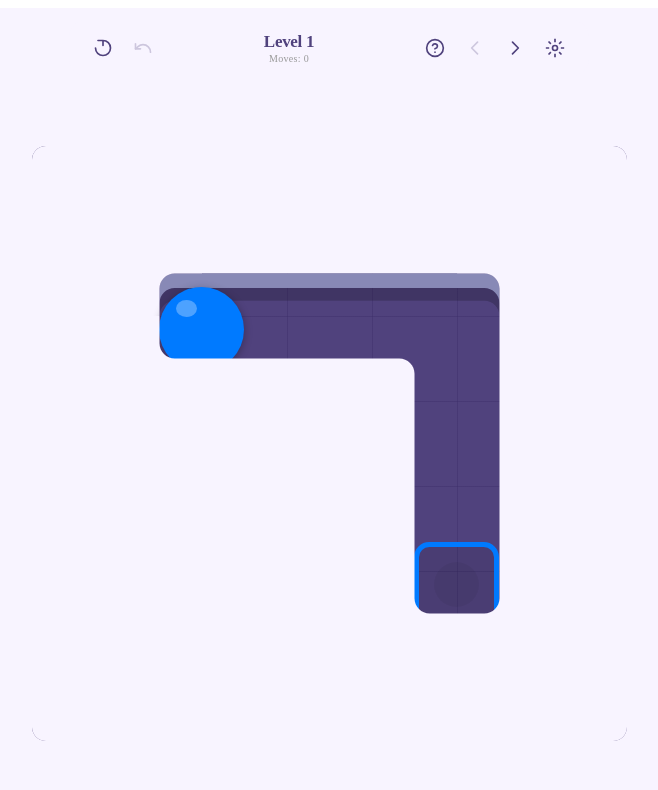
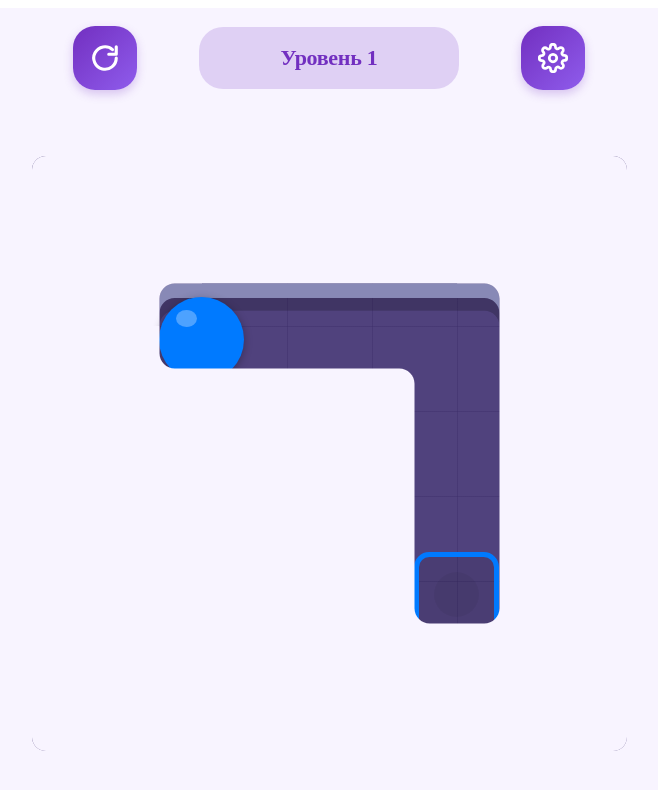
Before and after one commit to ziadik/color_ball_puzzle_svelte, a Svelte app: page / in a window 1280 px wide. Shown: the top 790 px of the page, without its empty margins (319-977 px from the left). Built offline with nearby package versions, Linux system fonts and the light colour scheme; what @vkontakte/vk-bridge would draw is missing.

Commit message:
1014 1631 ru

```diff
--- a/src/Game.svelte
+++ b/src/Game.svelte
@@ -6,12 +6,14 @@
   import WinModal from './components/WinModal.svelte';
   import SettingsModal from './components/SettingsModal.svelte';
   import EditorUnlockModal from './components/EditorUnlockModal.svelte';
+  import LevelsModal from './components/LevelsModal.svelte';
   import { currentLevelIndex } from './lib/stores/gameStore.svelte.js';
 
   let boardContainer;
   let containerWidth = $state(0);
   let containerHeight = $state(0);
   let boardKey = $state(0);
+  let showLevels = $state(false);
 
   onMount(() => {
     const unsubscribe = currentLevelIndex.subscribe(() => {
@@ -33,10 +35,14 @@
     containerWidth = rect.width;
     containerHeight = rect.height;
   }
+
+  function openLevels() {
+    showLevels = true;
+  }
 </script>
 
 <div class="game-wrapper">
-  <Header />
+  <Header onOpenLevels={openLevels} />
 
   <div class="board-wrapper" bind:this={boardContainer}>
     {#key boardKey}
@@ -51,6 +57,7 @@
 <WinModal />
 <SettingsModal />
 <EditorUnlockModal />
+<LevelsModal isOpen={showLevels} onClose={() => (showLevels = false)} />
 
 <style>
   .game-wrapper {
@@ -75,10 +82,16 @@
   }
 
   @media (max-width: 480px) {
-    .game-wrapper { gap: 10px; max-height: 90vh; }
+    .game-wrapper {
+      gap: 10px;
+      max-height: 90vh;
+    }
   }
 
   @media (min-width: 768px) {
-    .game-wrapper { max-height: 800px; max-width: 600px; }
+    .game-wrapper {
+      max-height: 800px;
+      max-width: 600px;
+    }
   }
 </style>
--- a/src/components/Header.svelte
+++ b/src/components/Header.svelte
@@ -1,98 +1,53 @@
 <!-- src/components/Header.svelte -->
 <script>
   import {
-    currentLevelIndex,
-    totalLevels,
-    levelName,
-    previousLevel,
-    nextLevel,
     restartLevel,
     toggleSettings,
-    useHint,
-    undoMove,
-    movesCount,
-    isDarkMode,
+    currentLevelIndex,
   } from '../lib/stores/gameStore.svelte.js';
-  import { editorUnlocked, openEditor } from '../lib/stores/appStore.svelte.js';
-  import { soundManager } from '../lib/utils/sound.js';
   import { Colors } from '../lib/styles/colors.js';
+  import { t } from '../lib/i18n/ru.js';
 
-  let moves = 0;
-  movesCount.subscribe(value => moves = value);
+  let { onOpenLevels = null } = $props();
 
-  // Цвета из Colors — единый источник
-  const headerBg = $derived(
-    Colors.Background.appBackground($isDarkMode)
-  );
+  const btnBg = `linear-gradient(135deg, ${Colors.buttonGradientStart}, ${Colors.buttonGradientEnd})`;
 </script>
 
-<header
-  class="header"
-  class:dark={$isDarkMode}
-  style="background: {headerBg};"
->
-  <div class="header-left">
-    <button class="icon-btn" on:click={restartLevel} aria-label="Restart" title="Заново">
-      <svg viewBox="0 0 24 24" width="20" height="20" fill="none" stroke="currentColor" stroke-width="2">
-        <path d="M3 12a9 9 0 1 0 9-9m0 0v6m0-6h-6" stroke-linecap="round" stroke-linejoin="round"/>
-      </svg>
-    </button>
+<header class="header">
+  <button
+    class="round-btn"
+    style="background: {btnBg};"
+    on:click={restartLevel}
+    aria-label={t.restart}
+    title={t.restart}
+  >
+    <svg width="30" height="30" viewBox="0 0 24 24" fill="none" stroke="white" stroke-width="2.5" stroke-linecap="round" stroke-linejoin="round">
+      <path d="M21 12a9 9 0 1 1-3-6.7" />
+      <polyline points="21 3 21 9 15 9" />
+    </svg>
+  </button>
 
-    <button class="icon-btn" on:click={undoMove} disabled={moves === 0} aria-label="Undo" title="Отменить">
-      <svg viewBox="0 0 24 24" width="20" height="20" fill="none" stroke="currentColor" stroke-width="2">
-        <path d="M3 7v6h6" stroke-linecap="round" stroke-linejoin="round"/>
-        <path d="M21 17a9 9 0 00-9-9 9 9 0 00-6 2.3L3 13" stroke-linecap="round" stroke-linejoin="round"/>
-      </svg>
-    </button>
-  </div>
+  <button
+    class="level-badge"
+    on:click={() => onOpenLevels?.()}
+    aria-label={t.levels}
+    title={t.levels}
+  >
+    {t.level($currentLevelIndex + 1)}
+  </button>
 
-  <div class="level-display">
-    <span class="level-label">{$levelName}</span>
-    <span class="level-sub">Moves: {moves}</span>
-  </div>
-
-  <div class="header-right">
-    <button
-      class="icon-btn"
-      on:click={() => {
-        const hint = useHint();
-        if (hint) soundManager.playMove();
-      }}
-      aria-label="Hint"
-      title="Подсказка"
-    >
-      <svg viewBox="0 0 24 24" width="20" height="20" fill="none" stroke="currentColor" stroke-width="2">
-        <circle cx="12" cy="12" r="10"/>
-        <path d="M9.09 9a3 3 0 015.83 1c0 2-3 3-3 3" stroke-linecap="round" stroke-linejoin="round"/>
-        <line x1="12" y1="17" x2="12.01" y2="17" stroke-linecap="round"/>
-      </svg>
-    </button>
-
-    {#if $editorUnlocked}
-      <button class="icon-btn editor-btn" on:click={openEditor} aria-label="Editor" title="Редактор уровней">
-        🎨
-      </button>
-    {/if}
-
-    <button class="icon-btn" on:click={previousLevel} disabled={$currentLevelIndex === 0} aria-label="Previous level" title="Предыдущий">
-      <svg viewBox="0 0 24 24" width="20" height="20" fill="none" stroke="currentColor" stroke-width="2">
-        <path d="M15 19l-7-7 7-7" stroke-linecap="round" stroke-linejoin="round"/>
-      </svg>
-    </button>
-
-    <button class="icon-btn" on:click={nextLevel} disabled={$currentLevelIndex >= $totalLevels - 1} aria-label="Next level" title="Следующий">
-      <svg viewBox="0 0 24 24" width="20" height="20" fill="none" stroke="currentColor" stroke-width="2">
-        <path d="M9 5l7 7-7 7" stroke-linecap="round" stroke-linejoin="round"/>
-      </svg>
-    </button>
-
-    <button class="icon-btn" on:click={toggleSettings} aria-label="Settings" title="Настройки">
-      <svg viewBox="0 0 24 24" width="20" height="20" fill="none" stroke="currentColor" stroke-width="2">
-        <circle cx="12" cy="12" r="3"/>
-        <path d="M12 1v4m0 14v4M4.22 4.22l2.83 2.83m9.9 9.9l2.83 2.83M1 12h4m14 0h4M4.22 19.78l2.83-2.83m9.9-9.9l2.83-2.83"/>
-      </svg>
-    </button>
-  </div>
+  <button
+    class="round-btn"
+    style="background: {btnBg};"
+    on:click={toggleSettings}
+    aria-label={t.settings}
+    title={t.settings}
+  >
+    <svg width="30" height="30" viewBox="0 0 24 24" fill="none" stroke="white" stroke-width="2.2" stroke-linecap="round" stroke-linejoin="round">
+      <circle cx="12" cy="12" r="3" />
+      <path d="M19.4 15a1.65 1.65 0 0 0 .33 1.82l.06.06a2 2 0 1 1-2.83 2.83l-.06-.06a1.65 1.65 0 0 0-1.82-.33 1.65 1.65 0 0 0-1 1.51V21a2 2 0 1 1-4 0v-.09a1.65 1.65 0 0 0-1-1.51 1.65 1.65 0 0 0-1.82.33l-.06.06a2 2 0 1 1-2.83-2.83l.06-.06a1.65 1.65 0 0 0 .33-1.82 1.65 1.65 0 0 0-1.51-1H3a2 2 0 1 1 0-4h.09a1.65 1.65 0 0 0 1.51-1 1.65 1.65 0 0 0-.33-1.82l-.06-.06a2 2 0 1 1 2.83-2.83l.06.06a1.65 1.65 0 0 0 1.82.33h.01a1.65 1.65 0 0 0 1-1.51V3a2 2 0 1 1 4 0v.09a1.65 1.65 0 0 0 1 1.51h.01a1.65 1.65 0 0 0 1.82-.33l.06-.06a2 2 0 1 1 2.83 2.83l-.06.06a1.65 1.65 0 0 0-.33 1.82v.01a1.65 1.65 0 0 0 1.51 1H21a2 2 0 1 1 0 4h-.09a1.65 1.65 0 0 0-1.51 1z" />
+    </svg>
+  </button>
 </header>
 
 <style>
@@ -100,77 +55,84 @@
     display: flex;
     align-items: center;
     justify-content: space-between;
-    gap: 8px;
-    padding: 10px 16px;
-    backdrop-filter: blur(12px);
-    border-radius: 18px;
+    gap: 12px;
     width: 100%;
     max-width: 520px;
-    transition: background 0.3s ease;
+    padding: 6px 4px;
     box-sizing: border-box;
   }
 
-  .header-left, .header-right {
-    display: flex;
-    align-items: center;
-    gap: 4px;
-  }
-
-  .icon-btn {
-    width: 36px;
-    height: 36px;
+  .round-btn {
+    width: 64px;
+    height: 64px;
     border: none;
-    background: transparent;
-    border-radius: 10px;
+    border-radius: 22px;
     display: flex;
     align-items: center;
     justify-content: center;
-    color: #50427D;
     cursor: pointer;
-    transition: all 0.15s ease;
+    color: white;
+    box-shadow: 0 4px 10px rgba(114, 47, 192, 0.25);
+    transition: transform 0.15s ease, box-shadow 0.15s ease;
     flex-shrink: 0;
-    font-size: 18px;
+    padding: 0;
   }
 
-  .dark .icon-btn { color: #d9c8fb; }
-
-  .icon-btn:hover:not(:disabled) { background: rgba(80, 66, 125, 0.08); }
-  .dark .icon-btn:hover:not(:disabled) { background: rgba(217, 200, 251, 0.08); }
-
-  .icon-btn:disabled { opacity: 0.25; cursor: not-allowed; }
-  .icon-btn:active:not(:disabled) { transform: scale(0.9); }
-
-  .editor-btn { background: rgba(114, 47, 192, 0.08); }
-  .dark .editor-btn { background: rgba(217, 200, 251, 0.08); }
-
-  .level-display {
-    display: flex;
-    flex-direction: column;
-    align-items: center;
-    flex: 1;
-    min-width: 60px;
+  .round-btn:active {
+    transform: translateY(2px) scale(0.96);
+    box-shadow: 0 2px 6px rgba(114, 47, 192, 0.2);
   }
 
-  .level-label {
-    font-size: 17px;
+  .level-badge {
+    flex: 1;
+    max-width: 260px;
+    padding: 18px 24px;
+    border: none;
+    border-radius: 24px;
+    background: rgba(114, 47, 192, 0.18);
+    color: #722FC0;
+    font-size: 22px;
     font-weight: 700;
-    color: #50427D;
+    font-family: inherit;
     letter-spacing: -0.3px;
-    line-height: 1.2;
+    text-align: center;
+    cursor: pointer;
+    transition: background 0.15s ease, transform 0.15s ease;
   }
-  .dark .level-label { color: #d9c8fb; }
 
-  .level-sub {
-    font-size: 10px;
-    color: #999;
-    font-weight: 500;
-    letter-spacing: 0.3px;
+  .level-badge:hover {
+    background: rgba(114, 47, 192, 0.24);
   }
-  .dark .level-sub { color: rgba(217, 200, 251, 0.5); }
+
+  .level-badge:active {
+    transform: scale(0.98);
+  }
+
+  :global(.dark) .level-badge {
+    background: rgba(166, 157, 212, 0.18);
+    color: #D9C8FB;
+  }
+
+  :global(.dark) .level-badge:hover {
+    background: rgba(166, 157, 212, 0.24);
+  }
 
   @media (max-width: 480px) {
-    .header { padding: 8px 12px; border-radius: 14px; }
-    .icon-btn { width: 32px; height: 32px; font-size: 16px; }
-    .level-label { font-size: 15px; }
+    .round-btn {
+      width: 54px;
+      height: 54px;
+      border-radius: 18px;
+    }
+
+    .round-btn svg {
+      width: 24px;
+      height: 24px;
+    }
+
+    .level-badge {
+      padding: 14px 18px;
+      font-size: 18px;
+      border-radius: 20px;
+    }
   }
 </style>
--- /dev/null
+++ b/src/components/LevelsModal.svelte
@@ -0,0 +1,206 @@
+<!-- src/components/LevelsModal.svelte -->
+<script>
+  import { levels } from '../lib/data/levels.js';
+  import {
+    currentLevelIndex,
+    maxOpenedLevel,
+    loadLevel,
+    isDarkMode,
+  } from '../lib/stores/gameStore.svelte.js';
+
+  let { isOpen = false, onClose } = $props();
+
+  function selectLevel(i) {
+    loadLevel(i);
+    onClose?.();
+  }
+</script>
+
+{#if isOpen}
+  <div
+    class="overlay"
+    on:click={(e) => e.target === e.currentTarget && onClose?.()}
+  >
+    <div class="modal" class:dark={$isDarkMode}>
+      <div class="modal-header">
+        <h2>Уровни</h2>
+        <button class="close-btn" on:click={onClose}>✕</button>
+      </div>
+
+      <div class="grid">
+  {#each levels as _, i}
+  {@const opened = i <= $maxOpenedLevel}
+  <button
+    class="level-cell"
+    class:opened
+    class:locked={!opened}
+    class:current={i === $currentLevelIndex}
+    disabled={!opened}
+    on:click={() => opened && selectLevel(i)}
+    aria-label={opened ? `Уровень ${i + 1}` : `Уровень ${i + 1} закрыт`}
+  >
+    {#if opened}
+      <span class="num">{i + 1}</span>
+    {:else}
+      <svg
+        class="lock"
+        width="20"
+        height="20"
+        viewBox="0 0 24 24"
+        fill="none"
+        stroke="currentColor"
+        stroke-width="2.2"
+        stroke-linecap="round"
+        stroke-linejoin="round"
+      >
+        <rect x="4" y="11" width="16" height="10" rx="2" />
+        <path d="M8 11V7a4 4 0 1 1 8 0v4" />
+      </svg>
+    {/if}
+  </button>
+{/each}
+      </div>
+    </div>
+  </div>
+{/if}
+
+<style>
+  .overlay {
+    position: fixed;
+    inset: 0;
+    background: rgba(0, 0, 0, 0.5);
+    backdrop-filter: blur(8px);
+    -webkit-backdrop-filter: blur(8px);
+    display: flex;
+    align-items: center;
+    justify-content: center;
+    z-index: 1000;
+    padding: 16px;
+  }
+
+  .modal {
+    background: #ffffff;
+    border-radius: 20px;
+    padding: 20px;
+    max-width: 480px;
+    width: 100%;
+    max-height: 80vh;
+    display: flex;
+    flex-direction: column;
+    box-shadow: 0 20px 60px rgba(0, 0, 0, 0.3);
+  }
+
+  .modal.dark {
+    background: #2d234b;
+    color: #d9c8fb;
+  }
+
+  .modal-header {
+    display: flex;
+    justify-content: space-between;
+    align-items: center;
+    margin-bottom: 16px;
+  }
+
+  h2 {
+    margin: 0;
+    font-size: 20px;
+    font-weight: 700;
+    color: #50427d;
+  }
+
+  .modal.dark h2 {
+    color: #d9c8fb;
+  }
+
+  .close-btn {
+    width: 36px;
+    height: 36px;
+    border: none;
+    border-radius: 50%;
+    background: rgba(80, 66, 125, 0.08);
+    color: #50427d;
+    font-size: 16px;
+    cursor: pointer;
+    display: flex;
+    align-items: center;
+    justify-content: center;
+  }
+
+  .modal.dark .close-btn {
+    background: rgba(217, 200, 251, 0.08);
+    color: #d9c8fb;
+  }
+
+  .grid {
+    display: grid;
+    grid-template-columns: repeat(auto-fill, minmax(56px, 1fr));
+    gap: 8px;
+    overflow-y: auto;
+    flex: 1;
+    padding-right: 4px;
+  }
+
+ .level-cell {
+  aspect-ratio: 1;
+  border: none;
+  border-radius: 12px;
+  background: rgba(80, 66, 125, 0.08);
+  color: #50427d;
+  font-size: 16px;
+  font-weight: 700;
+  cursor: pointer;
+  font-family: inherit;
+  transition: transform 0.1s;
+  display: flex;
+  align-items: center;
+  justify-content: center;
+}
+
+.modal.dark .level-cell {
+  background: rgba(217, 200, 251, 0.08);
+  color: #d9c8fb;
+}
+
+/* Открытые */
+.level-cell.opened {
+  background: linear-gradient(135deg, #722FC0, #8F5CEC);
+  color: #fff;
+}
+
+/* Закрытые (с замком) — приглушённые, но иконка видна */
+.level-cell.locked {
+  background: rgba(80, 66, 125, 0.06);
+  color: rgba(80, 66, 125, 0.35);
+  cursor: not-allowed;
+}
+
+.modal.dark .level-cell.locked {
+  background: rgba(217, 200, 251, 0.05);
+  color: rgba(217, 200, 251, 0.35);
+}
+
+/* Текущий */
+.level-cell.current {
+  outline: 3px solid #FFD700;
+  outline-offset: -3px;
+}
+
+.level-cell:disabled {
+  cursor: not-allowed;
+}
+
+.level-cell:hover:not(:disabled) {
+  transform: scale(1.06);
+}
+
+/* Замок не масштабируется */
+.level-cell .lock {
+  display: block;
+}
+
+.level-cell .num {
+  font-size: 16px;
+  font-weight: 700;
+}
+</style>
```
Also changed, not shown: src/components/SettingsModal.svelte (+39 -44 lines), src/components/WinModal.svelte (+27 -37 lines), src/lib/i18n/ru.js (added).
